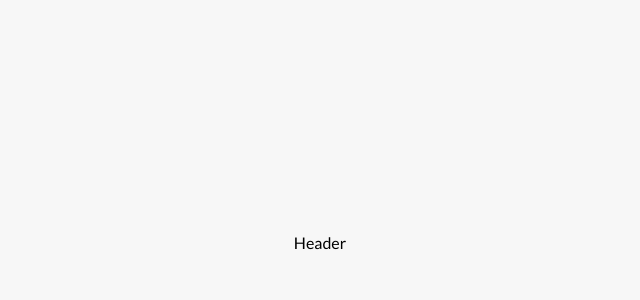
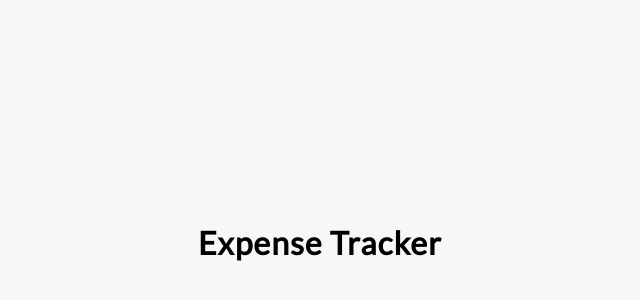
Before and after one commit to MuteeVincente/expense-tracker-react, a React (Create React App) app: page / in a window 1280 px wide. Shown: the part 158-458 px from the top of the page, without its empty margins (320-960 px from the left). Built offline with nearby package versions, Linux system fonts and the light colour scheme.

Commit message:
const Header

```diff
--- a/src/components/Header.js
+++ b/src/components/Header.js
@@ -1,8 +1,10 @@
 import React from 'react'
 
-function Header() {
+const Header = () => {
   return (
-    <div>Header</div>
+    <div>
+        <h1>Expense Tracker</h1>
+    </div>
   )
 }
 
```
